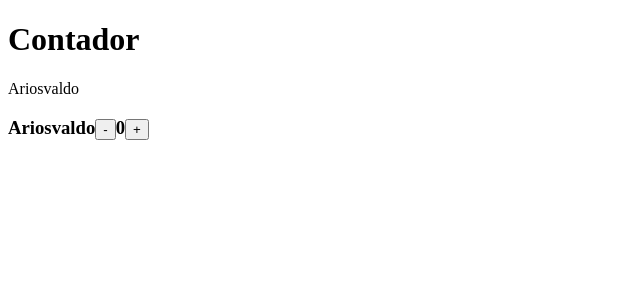
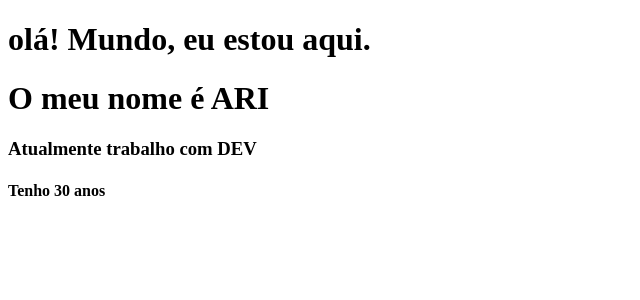
Before and after one commit to Ari-Neto-dev/myApp, a React (Create React App) app: page / in a window 1280 px wide. Shown: the top 300 px of the page, without its empty margins (0-640 px from the left). Built offline with nearby package versions, Linux system fonts and the light colour scheme.

Commit message:
use class  component

```diff
--- a/src/App.js
+++ b/src/App.js
@@ -1,45 +1,37 @@
 import React, { Component } from "react";
-class App extends Component {
-  constructor(props) {
-    super(props);
-    this.state = {
-      nome: "Ariosvaldo",
-      contador: 0,
-    };
 
-    this.aumentar = this.aumentar.bind(this);
-    this.diminuir = this.diminuir.bind(this);
-  }
-  aumentar() {
-    let state = this.state;
-    state.contador += 1;
-    state.nome ='José';
-    this.setState(state);
-  }
-  diminuir() {
-    let state = this.state;
-    if(state.contador ===0){
-      alert('Opa chegou a zero !');
-      return;
-    }
-    state.contador -= 1;
-    this.setState(state);
-  }
-
+class Resumo extends Component {
   render() {
     return (
       <div>
-        <h1>Contador</h1>
-        {this.state.nome}
-        <h3>
-          {this.state.nome}
-          <button onClick={this.diminuir}>-</button>
-          {this.state.contador}
-          <button onClick={this.aumentar}>+</button>
-        </h3>
+        <Agora nome={this.props.nome}
+         cargo={this.props.cargo}
+         idade={this.props.idade}/>
       </div>
     );
   }
 }
 
-export default App;
+class Agora extends Component{
+  render(){
+    return(
+      <div>
+        <h1>O meu nome é {this.props.nome}</h1>
+        <h3>Atualmente trabalho com {this.props.cargo}</h3>
+        <h4>Tenho {this.props.idade} anos</h4>
+      </div>
+    )
+  }
+}
+
+
+
+
+export default function App() {
+  return (
+    <div>
+      <h1>olá! Mundo, eu estou aqui.</h1>
+      <Resumo nome="ARI" cargo=" DEV" idade=" 30" />
+    </div>
+  );
+}
```
